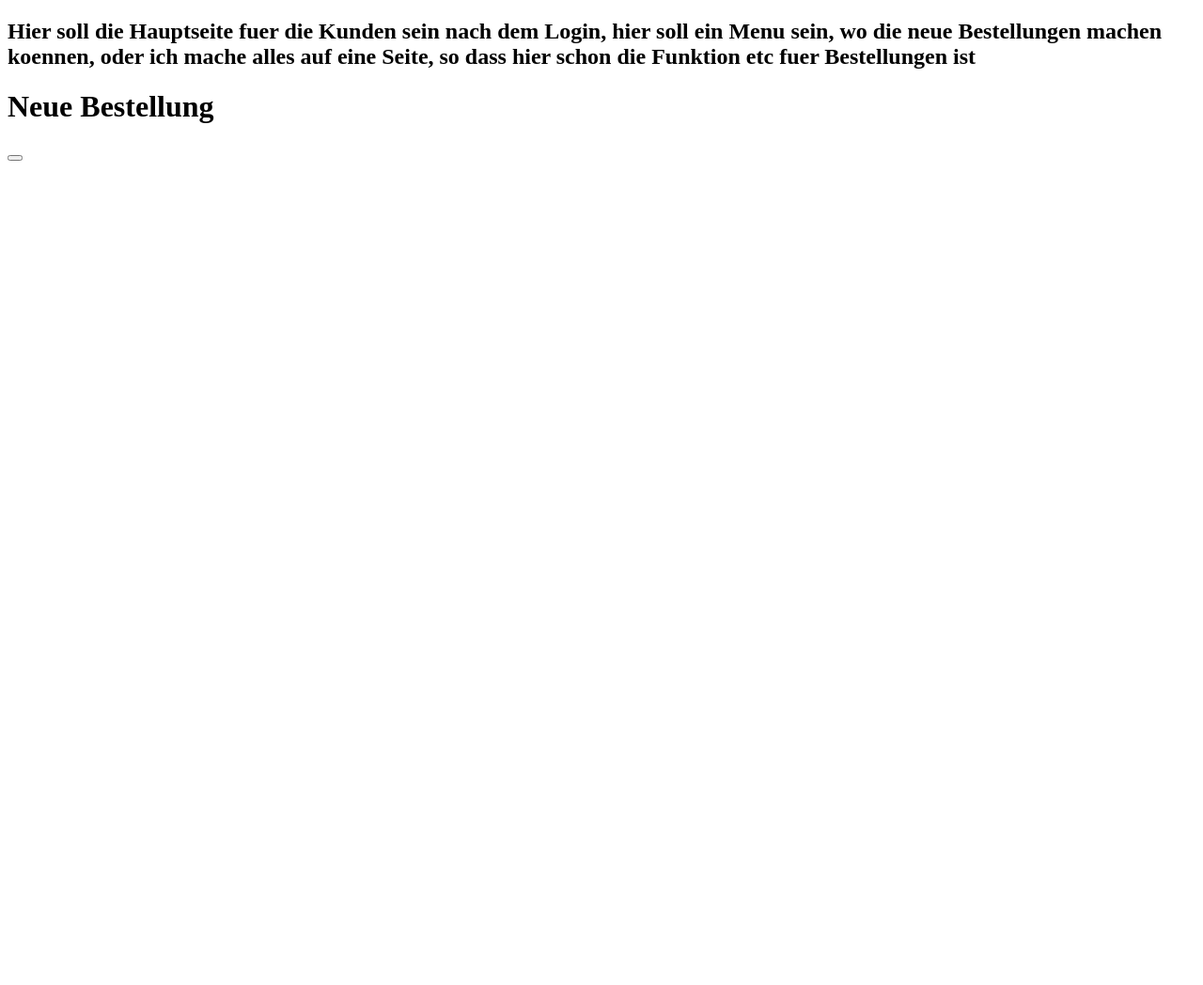
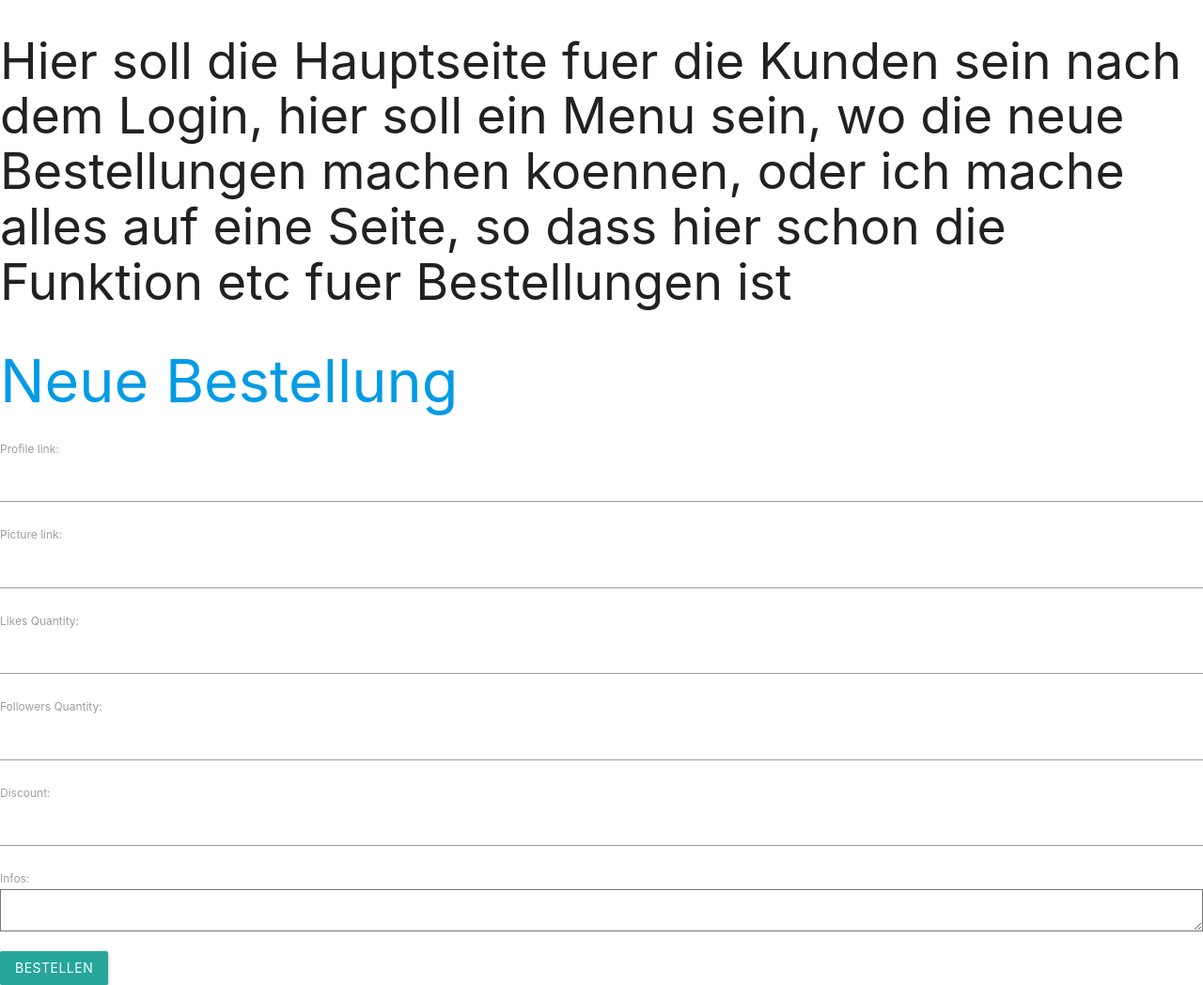
Before and after one commit to pumuckelo/instabusiness, a Django app: template users/templates/users/home.html in a window 1280 px wide. Shown: the whole page at 94% size. Before the commit the page ends 171 px from the top, so only its background shows below. Run offline with Django 3.2, Linux system fonts and the light colour scheme; the template is opened without the code that fills it: values that come from a table or form of the project are taken from there, others are empty; data comes from the database, SQL or seed files in the repository; both versions use the stored data as it was after the commit.

Commit message:
commit 4

```diff
--- a/users/models.py
+++ b/users/models.py
@@ -21,7 +21,7 @@
     discount = models.CharField(max_length=100, blank=True)
     date = models.DateTimeField(default=timezone.now)
     username = models.ForeignKey(User, on_delete=models.CASCADE)
-    infos = models.TextField()
+    infos = models.TextField(blank=True)
     followers_price = 4
     likes_price = 2
     price = followers_price*10
--- a/users/templates/users/base.html
+++ b/users/templates/users/base.html
@@ -1,10 +1,25 @@
+
   <!DOCTYPE html>
-<html lang="en" dir="ltr">
+  <html>
     <head>
-    <meta charset="utf-8">
-    <title>Getmysocialproof</title>
+      <!--Import Google Icon Font-->
+      <link href="https://fonts.googleapis.com/icon?family=Material+Icons" rel="stylesheet">
+      <!--Import materialize.css-->
+      <link rel="stylesheet" href="https://cdnjs.cloudflare.com/ajax/libs/materialize/1.0.0/css/materialize.min.css">
+        <!-- import font awesome -->
+        <link rel="stylesheet" href="https://use.fontawesome.com/releases/v5.7.1/css/all.css" integrity="sha384-fnmOCqbTlWIlj8LyTjo7mOUStjsKC4pOpQbqyi7RrhN7udi9RwhKkMHpvLbHG9Sr" crossorigin="anonymous">
+              <!--Let browser know website is optimized for mobile-->
+      <meta name="viewport" content="width=device-width, initial-scale=1.0"/>
     </head>
+
     <body>
-      <h1>Html grundlage fuer andere seiten</h1>
+        <div class=""navbar-fixed>
+
+        </div>
+
+        {% block content %}
+        {% endblock %}
+    <!--JavaScript at end of body for optimized loading-->
+        <script src="https://cdnjs.cloudflare.com/ajax/libs/materialize/1.0.0/js/materialize.min.js"></script>
     </body>
   </html>
--- a/users/templates/users/home.html
+++ b/users/templates/users/home.html
@@ -1,10 +1,17 @@
+  {% extends "users/base.html" %}
+  {%  block content %}
+    <h2>Hier soll die Hauptseite fuer die Kunden sein nach dem Login, hier soll ein Menu sein, wo die neue Bestellungen machen koennen, oder ich mache alles auf eine Seite, so dass hier schon die Funktion etc fuer Bestellungen ist</h2>
+    <h1></h1>
+        <div class="page-header">
+            <a href="{% url 'users-home' %}" class="top-menu"><span class="glyphicon glyphicon-plus"></span></a>
+            <h1><a href="/">Neue Bestellung</a></h1>
+        </div>
+        <form method="POST">
+            {% csrf_token %}
+            {{ form.as_p }}
+            <button type="submit" class="save btn btn-default">Bestellen</button>
+        </form>
+    {% for order in orders %}
 
-<!DOCTYPE html>
-<html lang="en" dir="ltr">
-  <body>
-    <h2>Hier soll die Hauptseite fuer die Kunden sein nach dem Login, hier soll ein Menu sein, wo die neue Bestellungen machen koennen, oder ich mache alles auf eine Seite, so dass hier schon die Funktion etc fuer Bestellungen ist</h2>
-    <h1>Neue Bestellung</h1>
-    <form method="POST" class="order-form">
-        {% csrf_token %}
-        <button></button>
-    </form>
+    {% endfor %}
+  {% endblock content %}
--- a/users/urls.py
+++ b/users/urls.py
@@ -3,5 +3,5 @@
 
 #Url redirection to use the views for specific paths
 urlpatterns = [
-    path('', views.home, name='users-home'),
+    path('', views.neworder, name='users-home'),
 ]
```
Also changed, not shown: users/views.py (+16 -5 lines), db.sqlite3. Lines whose indentation alone changed are shown as unchanged.
